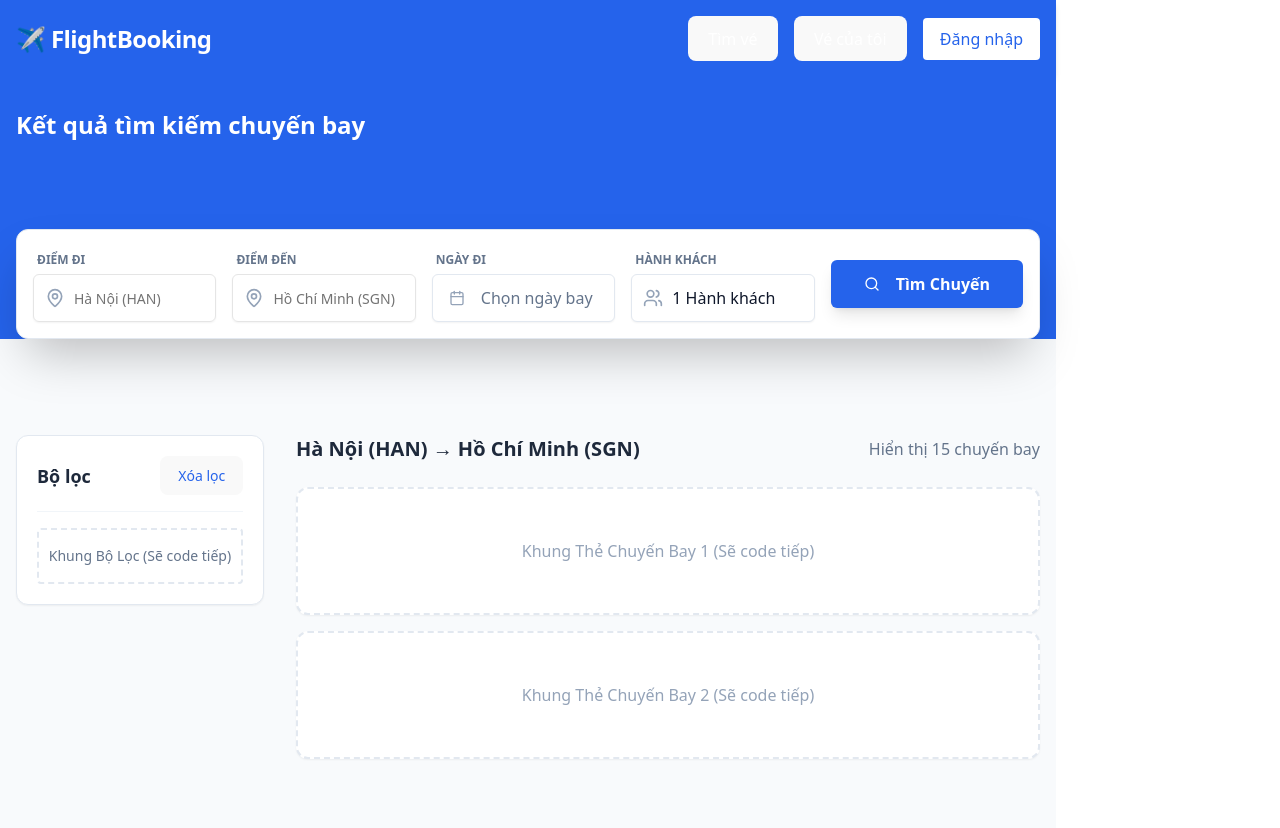
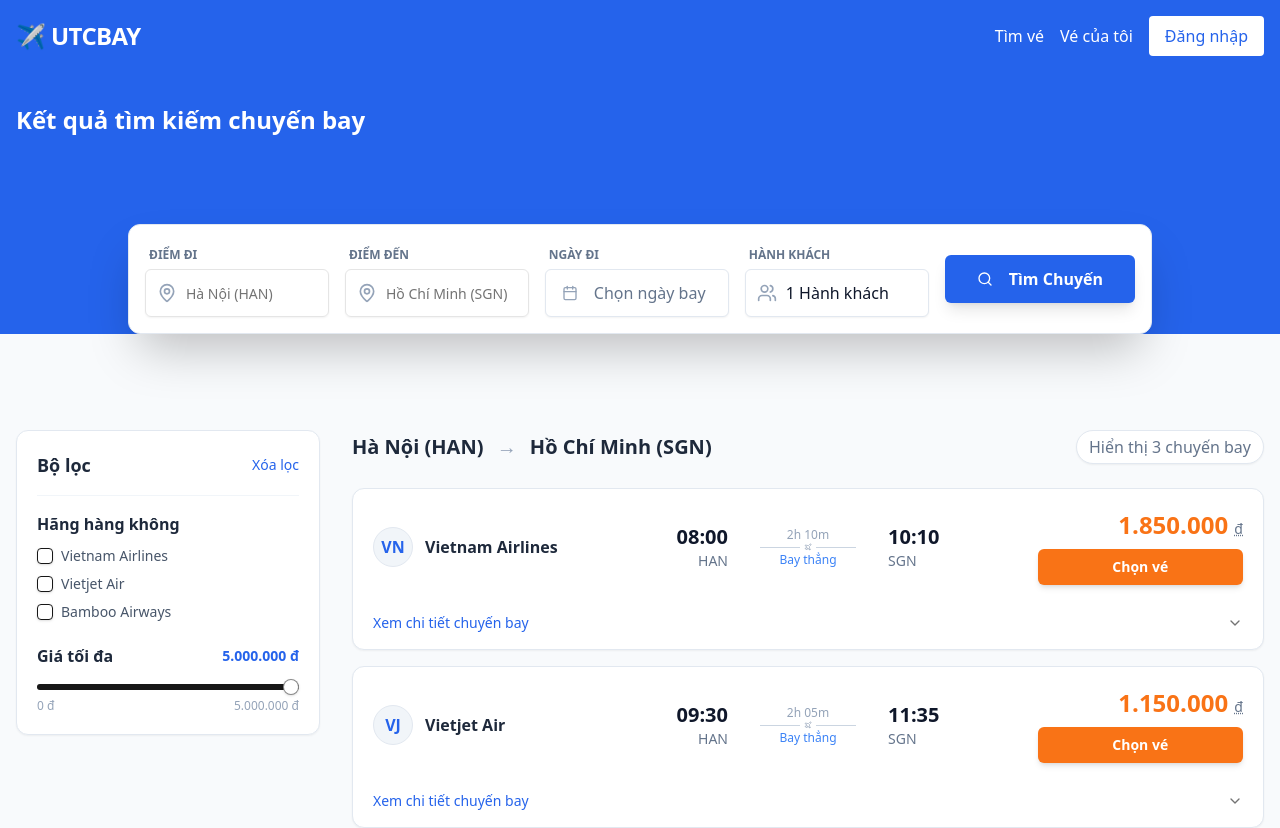
Before and after one commit to ngkhson/Flight-booking, a React (Vite) app in the folder flight-booking-fe/: page /search in a window 1280 px wide. Shown: the top 828 px of the page. Built offline with nearby package versions, Linux system fonts and the light colour scheme.

Commit message:
initial filter

```diff
--- /dev/null
+++ b/flight-booking-fe/src/features/customer/search/FlightCard.tsx
@@ -0,0 +1,119 @@
+import { Plane, Clock, Luggage, Info } from 'lucide-react';
+import { Button } from '@/components/ui/button';
+import {
+  Accordion,
+  AccordionContent,
+  AccordionItem,
+  AccordionTrigger,
+} from "@/components/ui/accordion";
+
+// 1. Khuôn mẫu dữ liệu cho một chuyến bay
+export interface Flight {
+  id: string;
+  airline: string;
+  airlineLogo: string;
+  departureTime: string;
+  arrivalTime: string;
+  duration: string;
+  originCode: string; // VD: HAN
+  destinationCode: string; // VD: SGN
+  price: number;
+  aircraft: string; // VD: Airbus A321
+  baggage: string; // VD: 20kg ký gửi, 7kg xách tay
+  flightClass: string; // VD: Phổ thông (Eco)
+}
+
+// 2. Giao diện thẻ chuyến bay
+export const FlightCard = ({ flight }: { flight: Flight }) => {
+  return (
+    <Accordion type="single" collapsible className="w-full bg-white rounded-xl border border-slate-200 shadow-sm hover:shadow-md transition-shadow mb-4">
+      <AccordionItem value="details" className="border-none">
+
+        {/* PHẦN HIỂN THỊ CHÍNH (Luôn hiện) */}
+        <div className="p-5 flex flex-col lg:flex-row items-center justify-between gap-6">
+
+          {/* 2.1 Logo & Hãng bay */}
+          <div className="flex items-center gap-3 w-full lg:w-1/4">
+            <div className="w-10 h-10 bg-slate-100 rounded-full flex items-center justify-center font-bold text-blue-600 border border-slate-200">
+              {flight.airlineLogo}
+            </div>
+            <span className="font-semibold text-slate-800">{flight.airline}</span>
+          </div>
+
+          {/* 2.2 Thời gian & Hành trình */}
+          <div className="flex items-center justify-center gap-4 w-full lg:w-2/4">
+            <div className="text-right">
+              <p className="text-xl font-bold text-slate-900">{flight.departureTime}</p>
+              <p className="text-sm text-slate-500">{flight.originCode}</p>
+            </div>
+
+            <div className="flex flex-col items-center px-4 w-32">
+              <span className="text-xs text-slate-400 mb-1">{flight.duration}</span>
+              <div className="w-full h-[1px] bg-slate-300 relative">
+                <Plane className="absolute top-1/2 left-1/2 -translate-x-1/2 -translate-y-1/2 text-slate-400 w-4 h-4 bg-white px-1" />
+              </div>
+              <span className="text-xs text-blue-500 mt-1">Bay thẳng</span>
+            </div>
+
+            <div className="text-left">
+              <p className="text-xl font-bold text-slate-900">{flight.arrivalTime}</p>
+              <p className="text-sm text-slate-500">{flight.destinationCode}</p>
+            </div>
+          </div>
+
+          {/* 2.3 Giá tiền & Nút Đặt */}
+          <div className="flex flex-col items-end w-full lg:w-1/4">
+            <p className="text-2xl font-extrabold text-orange-500">
+              {flight.price.toLocaleString('vi-VN')} <span className="text-sm font-normal text-slate-500 underline decoration-dotted">đ</span>
+            </p>
+            <Button className="w-full mt-2 bg-orange-500 hover:bg-orange-600 text-white font-bold shadow-md">
+              Chọn vé
+            </Button>
+          </div>
+        </div>
+
+        {/* Nút bấm để xổ xuống xem chi tiết */}
+        <div className="px-5 pb-2">
+          <AccordionTrigger className="py-2 text-sm text-blue-600 hover:no-underline hover:text-blue-800">
+            Xem chi tiết chuyến bay
+          </AccordionTrigger>
+        </div>
+
+        {/* PHẦN CHI TIẾT (Ẩn/Hiện khi bấm) */}
+        <AccordionContent className="bg-slate-50 p-5 border-t border-slate-100 rounded-b-xl">
+          <div className="grid grid-cols-1 md:grid-cols-2 gap-4 text-sm text-slate-700">
+            <div className="flex items-start gap-2">
+              <Plane className="w-5 h-5 text-slate-400" />
+              <div>
+                <p className="font-semibold">Máy bay: {flight.aircraft}</p>
+                <p className="text-slate-500">Hạng vé: {flight.flightClass}</p>
+              </div>
+            </div>
+            <div className="flex items-start gap-2">
+              <Luggage className="w-5 h-5 text-slate-400" />
+              <div>
+                <p className="font-semibold">Hành lý bao gồm</p>
+                <p className="text-slate-500">{flight.baggage}</p>
+              </div>
+            </div>
+            <div className="flex items-start gap-2">
+              <Clock className="w-5 h-5 text-slate-400" />
+              <div>
+                <p className="font-semibold">Thời gian bay dự kiến</p>
+                <p className="text-slate-500">{flight.duration} (Không dừng)</p>
+              </div>
+            </div>
+            <div className="flex items-start gap-2">
+              <Info className="w-5 h-5 text-slate-400" />
+              <div>
+                <p className="font-semibold">Chính sách hoàn hủy</p>
+                <p className="text-slate-500">Thu phí 500.000đ khi đổi chuyến.</p>
+              </div>
+            </div>
+          </div>
+        </AccordionContent>
+
+      </AccordionItem>
+    </Accordion>
+  );
+};
--- /dev/null
+++ b/flight-booking-fe/src/features/customer/search/FlightFilter.tsx
@@ -0,0 +1,84 @@
+import { Checkbox } from "@/components/ui/checkbox";
+import { Slider } from "@/components/ui/slider";
+
+// Định nghĩa các luồng dữ liệu (Props) truyền từ trang cha (SearchPage) xuống
+interface FlightFilterProps {
+  selectedAirlines: string[];
+  onAirlineChange: (airline: string, isChecked: boolean) => void;
+  maxPrice: number;
+  onPriceChange: (price: number) => void;
+  resetFilters: () => void;
+}
+
+const AIRLINES = ["Vietnam Airlines", "Vietjet Air", "Bamboo Airways"];
+
+export const FlightFilter = ({
+  selectedAirlines,
+  onAirlineChange,
+  maxPrice,
+  onPriceChange,
+  resetFilters
+}: FlightFilterProps) => {
+
+  return (
+    <div className="bg-white p-5 rounded-xl border border-slate-200 shadow-sm sticky top-4">
+      {/* Header Bộ lọc */}
+      <div className="flex justify-between items-center border-b border-slate-100 pb-4 mb-4">
+        <h3 className="font-bold text-lg text-slate-800">Bộ lọc</h3>
+        <button
+          onClick={resetFilters}
+          className="text-sm text-blue-600 hover:underline font-medium"
+        >
+          Xóa lọc
+        </button>
+      </div>
+
+      {/* 1. Lọc theo Hãng bay */}
+      <div className="mb-6">
+        <h4 className="font-semibold text-slate-800 mb-3">Hãng hàng không</h4>
+        <div className="space-y-3">
+          {AIRLINES.map((airline) => (
+            <div key={airline} className="flex items-center space-x-2">
+              <Checkbox
+                id={`airline-${airline}`}
+                checked={selectedAirlines.includes(airline)}
+                onCheckedChange={(checked) => onAirlineChange(airline, checked as boolean)}
+              />
+              <label
+                htmlFor={`airline-${airline}`}
+                className="text-sm font-medium leading-none peer-disabled:cursor-not-allowed peer-disabled:opacity-70 text-slate-600 cursor-pointer"
+              >
+                {airline}
+              </label>
+            </div>
+          ))}
+        </div>
+      </div>
+
+      {/* 2. Lọc theo Giá tiền */}
+      <div>
+        <div className="flex justify-between items-center mb-4">
+          <h4 className="font-semibold text-slate-800">Giá tối đa</h4>
+          <span className="text-sm font-bold text-blue-600">
+            {maxPrice.toLocaleString('vi-VN')} đ
+          </span>
+        </div>
+
+        {/* Slider kéo giá (Bước nhảy 100k, max 5 triệu) */}
+        <Slider
+          defaultValue={[5000000]}
+          value={[maxPrice]}
+          max={5000000}
+          step={100000}
+          onValueChange={(vals) => onPriceChange(vals[0])}
+          className="w-full"
+        />
+        <div className="flex justify-between text-xs text-slate-400 mt-2">
+          <span>0 đ</span>
+          <span>5.000.000 đ</span>
+        </div>
+      </div>
+
+    </div>
+  );
+};
--- a/flight-booking-fe/src/index.css
+++ b/flight-booking-fe/src/index.css
@@ -2,7 +2,7 @@
 @tailwind components;
 @tailwind utilities;
 
-:root {
+/* :root {
   font-family: system-ui, Avenir, Helvetica, Arial, sans-serif;
   line-height: 1.5;
   font-weight: 400;
@@ -70,7 +70,7 @@ button:focus-visible {
     background-color: #f9f9f9;
   }
 }
-
+*/
 
 
 @layer base {
--- a/flight-booking-fe/src/layout/CustomerLayout.tsx
+++ b/flight-booking-fe/src/layout/CustomerLayout.tsx
@@ -6,7 +6,7 @@ export const CustomerLayout = () => {
       {/* Header đơn giản */}
       <header className="bg-blue-600 text-white p-4 shadow-md">
         <div className="container mx-auto flex justify-between items-center">
-          <h1 className="text-2xl font-bold tracking-tight">✈️ FlightBooking</h1>
+          <h1 className="text-2xl font-bold tracking-tight">✈️ UTCBAY</h1>
           <nav className="space-x-4">
             <button className="hover:text-blue-200">Tìm vé</button>
             <button className="hover:text-blue-200">Vé của tôi</button>
--- a/flight-booking-fe/src/pages/customer/SearchPage.tsx
+++ b/flight-booking-fe/src/pages/customer/SearchPage.tsx
@@ -1,55 +1,109 @@
+import { useState } from 'react';
 import { AdvancedSearchWidget } from '../../features/customer/search/AdvancedSearchWidget';
+import { FlightCard, type Flight } from '../../features/customer/search/FlightCard';
+import { FlightFilter } from '../../features/customer/search/FlightFilter'; // <-- Import Bộ lọc
+
+// DỮ LIỆU ẢO (Mock Data)
+const MOCK_FLIGHTS: Flight[] = [
+  {
+    id: "VN123", airline: "Vietnam Airlines", airlineLogo: "VN",
+    departureTime: "08:00", arrivalTime: "10:10", duration: "2h 10m",
+    originCode: "HAN", destinationCode: "SGN", price: 1850000,
+    aircraft: "Airbus A321", baggage: "Xách tay 12kg, Ký gửi 23kg", flightClass: "Phổ thông tiêu chuẩn"
+  },
+  {
+    id: "VJ456", airline: "Vietjet Air", airlineLogo: "VJ",
+    departureTime: "09:30", arrivalTime: "11:35", duration: "2h 05m",
+    originCode: "HAN", destinationCode: "SGN", price: 1150000,
+    aircraft: "Airbus A320", baggage: "Xách tay 7kg", flightClass: "Phổ thông (Eco)"
+  },
+  {
+    id: "QH789", airline: "Bamboo Airways", airlineLogo: "QH",
+    departureTime: "14:15", arrivalTime: "16:20", duration: "2h 05m",
+    originCode: "HAN", destinationCode: "SGN", price: 1450000,
+    aircraft: "Boeing 787", baggage: "Xách tay 7kg, Ký gửi 20kg", flightClass: "Phổ thông Plus"
+  }
+];
 
 export const SearchPage = () => {
+  // --- STATE QUẢN LÝ BỘ LỌC ---
+  const [selectedAirlines, setSelectedAirlines] = useState<string[]>([]);
+  const [maxPrice, setMaxPrice] = useState<number>(5000000); // Mặc định 5 triệu
+
+  // --- LOGIC CẬP NHẬT BỘ LỌC ---
+  const handleAirlineChange = (airline: string, isChecked: boolean) => {
+    if (isChecked) {
+      setSelectedAirlines(prev => [...prev, airline]); // Thêm vào mảng
+    } else {
+      setSelectedAirlines(prev => prev.filter(a => a !== airline)); // Xóa khỏi mảng
+    }
+  };
+
+  const handleResetFilters = () => {
+    setSelectedAirlines([]);
+    setMaxPrice(5000000);
+  };
+
+  // --- LOGIC LỌC DỮ LIỆU CHÍNH (Chạy ngay lập tức mỗi khi state đổi) ---
+  const filteredFlights = MOCK_FLIGHTS.filter(flight => {
+    // 1. Lọc Hãng bay (Nếu mảng rỗng tức là chưa chọn hãng nào -> Hiển thị tất cả)
+    const matchAirline = selectedAirlines.length === 0 || selectedAirlines.includes(flight.airline);
+    // 2. Lọc Giá tiền
+    const matchPrice = flight.price <= maxPrice;
+
+    return matchAirline && matchPrice;
+  });
+
   return (
     <div className="bg-slate-50 min-h-screen pb-20">
-      {/* Header thu nhỏ chứa thanh tìm kiếm */}
       <div className="bg-blue-600 pb-16 pt-8">
         <div className="container mx-auto px-4">
           <h2 className="text-white text-2xl font-bold mb-6">Kết quả tìm kiếm chuyến bay</h2>
-          {/* Tái sử dụng lại Thanh tìm kiếm nhưng chỉnh CSS lại một chút cho gọn */}
           <div className="transform translate-y-8">
              <AdvancedSearchWidget />
           </div>
         </div>
       </div>
 
-      {/* Khoảng trống bù lại cho Widget bị đẩy xuống */}
       <div className="h-16"></div>
 
-      {/* Khung chứa nội dung chính: Chia 2 cột */}
       <div className="container mx-auto px-4 mt-8 flex flex-col lg:flex-row gap-8">
 
-        {/* CỘT TRÁI: Bộ lọc (Client-side Filter - Task 2.3) */}
+        {/* CỘT BỘ LỌC */}
         <aside className="w-full lg:w-1/4">
-          <div className="bg-white p-5 rounded-xl border border-slate-200 shadow-sm sticky top-4">
-            <div className="flex justify-between items-center border-b border-slate-100 pb-4 mb-4">
-              <h3 className="font-bold text-lg text-slate-800">Bộ lọc</h3>
-              <button className="text-sm text-blue-600 hover:underline">Xóa lọc</button>
-            </div>
-
-            {/* Chỗ này bài sau chúng ta sẽ code các Checkbox và Slider giá */}
-            <div className="text-slate-500 text-sm py-4 border-2 border-dashed border-slate-200 rounded text-center">
-              Khung Bộ Lọc (Sẽ code tiếp)
-            </div>
-          </div>
+          <FlightFilter
+            selectedAirlines={selectedAirlines}
+            onAirlineChange={handleAirlineChange}
+            maxPrice={maxPrice}
+            onPriceChange={setMaxPrice}
+            resetFilters={handleResetFilters}
+          />
         </aside>
 
-        {/* CỘT PHẢI: Danh sách chuyến bay (Flight List - Task 2.2) */}
+        {/* CỘT DANH SÁCH CHUYẾN BAY */}
         <main className="w-full lg:w-3/4">
           <div className="flex justify-between items-center mb-6">
-            <h3 className="font-bold text-slate-800 text-xl">Hà Nội (HAN) → Hồ Chí Minh (SGN)</h3>
-            <span className="text-slate-500">Hiển thị 15 chuyến bay</span>
+            <h3 className="font-bold text-slate-800 text-xl">
+              Hà Nội (HAN) <span className="text-slate-400 mx-2">→</span> Hồ Chí Minh (SGN)
+            </h3>
+            <span className="text-slate-500 font-medium bg-white px-3 py-1 rounded-full shadow-sm border border-slate-200">
+              Hiển thị {filteredFlights.length} chuyến bay
+            </span>
           </div>
 
           <div className="space-y-4">
-            {/* Chỗ này bài sau chúng ta sẽ code các Thẻ Chuyến Bay (FlightCard) */}
-            <div className="h-32 bg-white rounded-xl border border-slate-200 shadow-sm flex items-center justify-center text-slate-400 border-dashed border-2">
-              Khung Thẻ Chuyến Bay 1 (Sẽ code tiếp)
-            </div>
-            <div className="h-32 bg-white rounded-xl border border-slate-200 shadow-sm flex items-center justify-center text-slate-400 border-dashed border-2">
-              Khung Thẻ Chuyến Bay 2 (Sẽ code tiếp)
-            </div>
+            {/* Cảnh báo nếu lọc quá tay không còn chuyến nào */}
+            {filteredFlights.length === 0 ? (
+               <div className="text-center py-20 bg-white rounded-xl border border-slate-200 border-dashed">
+                 <p className="text-slate-500 text-lg">Không tìm thấy chuyến bay nào phù hợp với bộ lọc.</p>
+                 <button onClick={handleResetFilters} className="mt-4 text-blue-600 font-medium hover:underline">Xóa bộ lọc ngay</button>
+               </div>
+            ) : (
+              // In ra danh sách đã lọc
+              filteredFlights.map((flight) => (
+                <FlightCard key={flight.id} flight={flight} />
+              ))
+            )}
           </div>
         </main>
 
```
